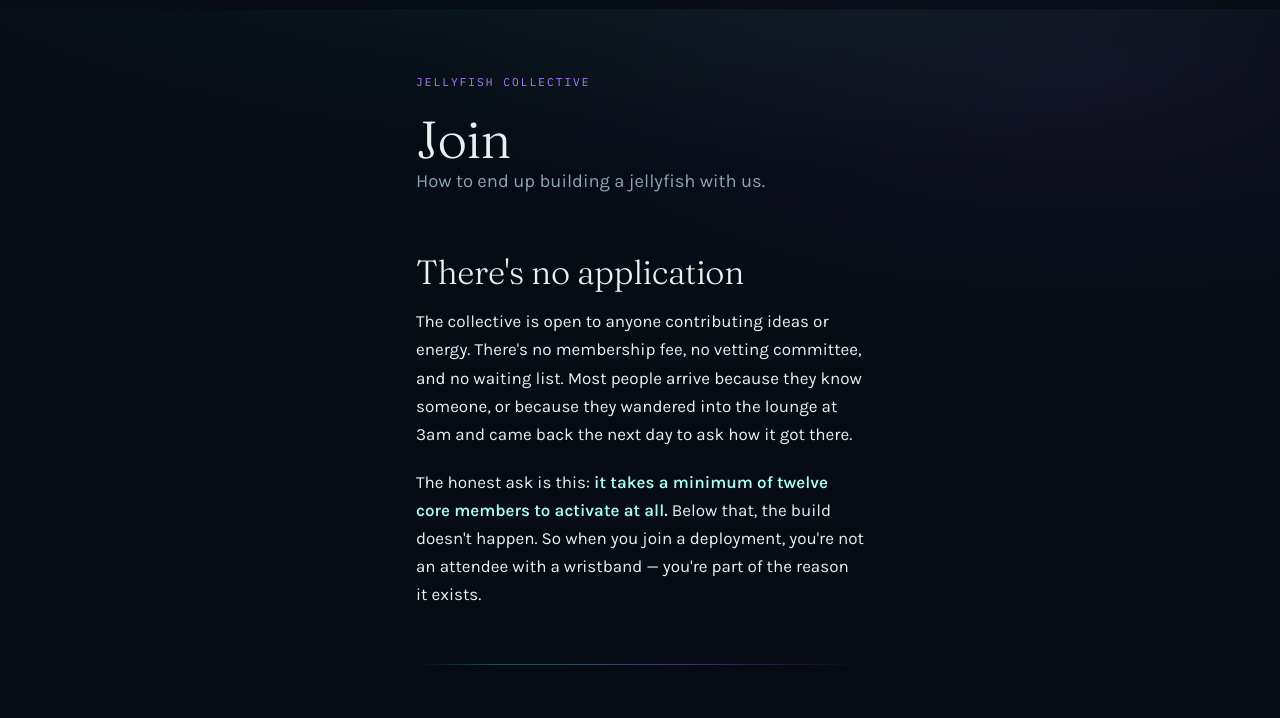
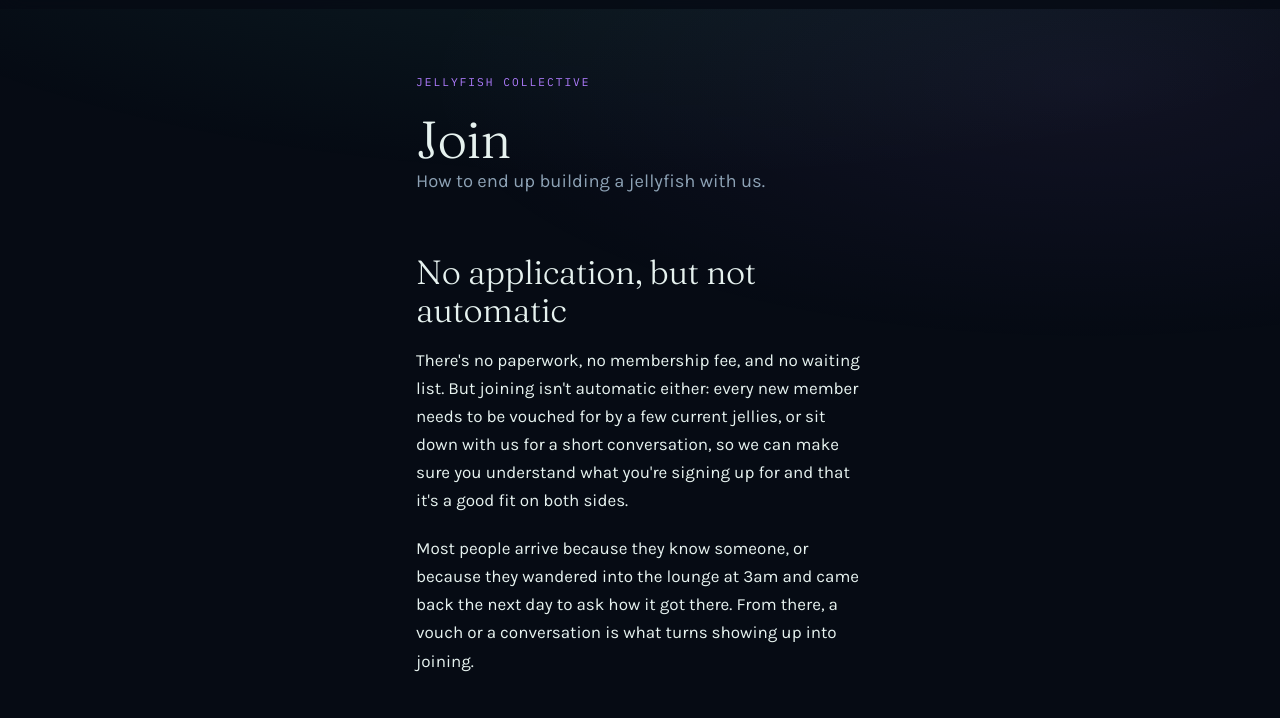
Before and after one commit to Chanksyou/The-Jellyfish-Collective, an Eleventy site: page src/join.md in a window 1280 px wide. Shown: the part 77-795 px from the top of the page. Built offline with nearby package versions, Linux system fonts and the light colour scheme; Eleventy itself is replaced by a stand-in of ours; files that its build step writes are made by us from their sources.

Commit message:
Correct Join page: new members are vouched or interviewed
Replace the "no vetting" claim with the actual process: a vouch from
current members or a short conversation before joining.

```diff
--- a/src/join.md
+++ b/src/join.md
@@ -4,17 +4,17 @@ title: Join
 tagline: How to end up building a jellyfish with us.
 ---
 
-## There's no application
+## No application, but not automatic
 
-The collective is open to anyone contributing ideas or energy. There's no
-membership fee, no vetting committee, and no waiting list. Most people arrive
-because they know someone, or because they wandered into the lounge at 3am and
-came back the next day to ask how it got there.
+There's no paperwork, no membership fee, and no waiting list. But joining
+isn't automatic either: every new member needs to be vouched for by a few
+current jellies, or sit down with us for a short conversation, so we can
+make sure you understand what you're signing up for and that it's a good fit
+on both sides.
 
-The honest ask is this: **it takes a minimum of twelve core members to
-activate at all.** Below that, the build doesn't happen. So when you join a
-deployment, you're not an attendee with a wristband — you're part of the
-reason it exists.
+Most people arrive because they know someone, or because they wandered into
+the lounge at 3am and came back the next day to ask how it got there. From
+there, a vouch or a conversation is what turns showing up into joining.
 
 ---
 
```
